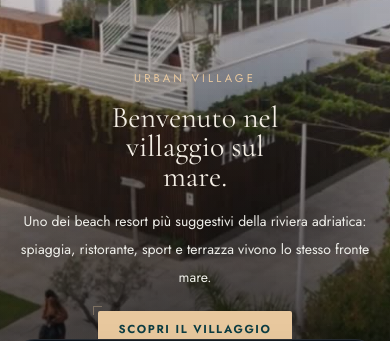
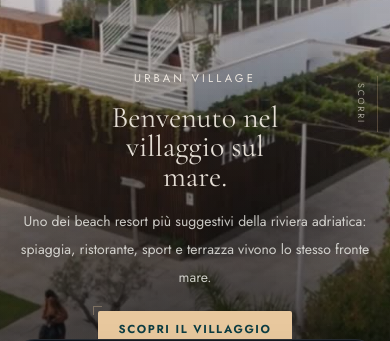
Before and after one commit to frankvillage/hawaii, a Next.js app in the folder web/: page / in a window 390 px wide. Shown: the part 318-659 px from the top of the page. Built offline with nearby package versions, Linux system fonts and the light colour scheme.

Commit message:
Keep journey controls active during playback

```diff
--- a/package.json
+++ b/package.json
@@ -9,7 +9,7 @@
     "test:prototype:mobile": "node tests/prototype-mobile-playwright.js",
     "test:web:booking": "node --no-warnings --experimental-strip-types tests/booking-config.test.mjs",
     "test:web:booking:browser": "node tests/run-web-booking.js",
-    "test:web:journey": "node --no-warnings --experimental-strip-types --test tests/journey-playback.test.mjs tests/journey-clip-plan.test.mjs tests/journey-clip-player.test.mjs tests/journey-scroll-scrub.test.mjs tests/journey-segment-machine.test.mjs tests/journey-media-preference.test.mjs",
+    "test:web:journey": "node --no-warnings --experimental-strip-types --test tests/journey-playback.test.mjs tests/journey-clip-plan.test.mjs tests/journey-clip-player.test.mjs tests/journey-scroll-scrub.test.mjs tests/journey-segment-machine.test.mjs tests/journey-media-preference.test.mjs tests/journey-scroll-cue.test.mjs",
     "test:web:static": "node tests/web-static.js",
     "test:web:smoke": "node tests/web-smoke.js",
     "test:web:video:desktop": "node tests/desktop-video-playback.js",
--- a/web/src/app/globals.css
+++ b/web/src/app/globals.css
@@ -284,6 +284,92 @@ button {
     transform 0.24s ease;
 }
 
+.journey-scroll-cue {
+  right: max(0.75rem, env(safe-area-inset-right));
+  top: 50%;
+  display: flex;
+  align-items: center;
+  gap: 0.55rem;
+  opacity: 0.72;
+  transform: translateY(-50%);
+  transition: opacity 0.3s ease;
+}
+
+.journey-video-activate {
+  right: max(1rem, env(safe-area-inset-right));
+  top: max(6.5rem, calc(env(safe-area-inset-top) + 5rem));
+}
+
+.journey-video-activate:focus-visible {
+  outline: 2px solid #e8c89e;
+  outline-offset: 3px;
+}
+
+@media (max-width: 767px) {
+  .journey-copy-eyebrow,
+  .journey-copy-title {
+    color: rgba(245, 239, 230, 0.92);
+  }
+
+  .journey-copy-summary {
+    color: rgba(238, 238, 233, 0.82);
+  }
+}
+
+.journey-scroll-cue[data-mode="hidden"] {
+  opacity: 0;
+}
+
+.journey-scroll-cue-label {
+  color: rgba(245, 239, 230, 0.82);
+  font-size: 0.56rem;
+  letter-spacing: 0.2em;
+  text-transform: uppercase;
+  writing-mode: vertical-rl;
+}
+
+.journey-scroll-cue-line {
+  position: relative;
+  width: 1px;
+  height: 56px;
+  overflow: hidden;
+  background: rgba(232, 200, 158, 0.34);
+}
+
+.journey-scroll-cue-dot {
+  position: absolute;
+  top: -8px;
+  left: -2px;
+  width: 5px;
+  height: 12px;
+  border-radius: 999px;
+  background: #e8c89e;
+  box-shadow: 0 0 10px rgba(232, 200, 158, 0.7);
+  animation: journey-scroll-cue 1.8s ease-in-out infinite;
+}
+
+.journey-scroll-cue[data-mode="static"] .journey-scroll-cue-dot {
+  top: 22px;
+  animation: none;
+}
+
+@keyframes journey-scroll-cue {
+  0% {
+    transform: translateY(0);
+    opacity: 0;
+  }
+  24% {
+    opacity: 1;
+  }
+  78% {
+    opacity: 1;
+  }
+  100% {
+    transform: translateY(72px);
+    opacity: 0;
+  }
+}
+
 @media (hover: hover) and (pointer: fine) {
   .journey-marker:hover .journey-minicard,
   .journey-marker:focus-within .journey-minicard {
--- /dev/null
+++ b/web/src/components/home/journey-scroll-cue.tsx
@@ -0,0 +1,17 @@
+import type { JourneyScrollCueMode } from "@/lib/journey-scroll-cue-state";
+
+export function JourneyScrollCue({ mode }: { mode: JourneyScrollCueMode }) {
+  return (
+    <div
+      aria-hidden="true"
+      data-testid="journey-scroll-cue"
+      data-mode={mode}
+      className="journey-scroll-cue pointer-events-none absolute z-20 md:hidden"
+    >
+      <span className="journey-scroll-cue-label">Scorri</span>
+      <span className="journey-scroll-cue-line">
+        <span className="journey-scroll-cue-dot" />
+      </span>
+    </div>
+  );
+}
--- a/web/src/components/home/scroll-video-stage.tsx
+++ b/web/src/components/home/scroll-video-stage.tsx
@@ -3,6 +3,14 @@
 import Image from "next/image";
 import Link from "next/link";
 import { useCallback, useEffect, useRef, useState } from "react";
+
+import { JourneyScrollCue } from "@/components/home/journey-scroll-cue";
+import {
+  isRecoverablePlaybackError,
+  readJourneyVideoOverride,
+  shouldEnableJourneyVideo,
+  writeJourneyVideoOverride,
+} from "@/lib/journey-media-preference";
 
 import {
   JOURNEY_CONFIRMED_EVENT,
@@ -18,6 +26,10 @@ import {
   targetTimeForProgress,
   transportForTimes,
 } from "@/lib/journey-scroll-scrub";
+import {
+  journeyScrollCueState,
+  type JourneyScrollCueMode,
+} from "@/lib/journey-scroll-cue-state";
 import {
   homeHero,
   homeJourney,
@@ -38,6 +50,11 @@ const RING_RADIUS = 15;
 const RING_LENGTH = 2 * Math.PI * RING_RADIUS;
 const JOURNEY_FPS = 25;
 const JOURNEY_FRAME_SECONDS = 1 / JOURNEY_FPS;
+const BASE_PATH = process.env.NEXT_PUBLIC_BASE_PATH ?? "";
+
+function mediaUrl(src: string) {
+  return `${BASE_PATH}${src}`;
+}
 
 type JourneyMediaMode = "video" | "stills" | "fallback";
 
@@ -56,7 +73,6 @@ export function ScrollVideoStage() {
   const seekStartedAtRef = useRef(0);
   const playAttemptRef = useRef(false);
   const playAttemptIdRef = useRef(0);
-  const playRejectionCountRef = useRef(0);
   const waitingForGestureRef = useRef(false);
   const maxPlaybackRateRef = useRef(3);
   const isCoarsePointerRef = useRef(false);
@@ -69,18 +85,23 @@ export function ScrollVideoStage() {
   const bufferRetryTimerRef = useRef(0);
   const railScrollingRef = useRef(false);
   const railScrollTimeoutRef = useRef(0);
+  const cueTimeoutRef = useRef(0);
   const progressRef = useRef(0);
   const targetTimeRef = useRef(0);
   const durationRef = useRef(homeJourney.media.duration);
   const reducedMotionRef = useRef(false);
-  const mediaModeRef = useRef<JourneyMediaMode>("video");
+  const sessionVideoOverrideRef = useRef(false);
+  const mediaModeRef = useRef<JourneyMediaMode>("stills");
 
   const [isReducedMotion, setIsReducedMotion] = useState(false);
   const [activeIndex, setActiveIndex] = useState(0);
   const [isScrubbing, setIsScrubbing] = useState(false);
   const [isWaitingForGesture, setIsWaitingForGesture] = useState(false);
   const [isBuffering, setIsBuffering] = useState(false);
-  const [mediaMode, setMediaMode] = useState<JourneyMediaMode>("video");
+  const [mediaMode, setMediaMode] = useState<JourneyMediaMode>("stills");
+  const [motionPreferenceResolved, setMotionPreferenceResolved] = useState(false);
+  const [sessionVideoOverride, setSessionVideoOverride] = useState(false);
+  const [cueMode, setCueMode] = useState<JourneyScrollCueMode>("hidden");
   const [fallbackReason, setFallbackReason] = useState("");
   const [navigationSource, setNavigationSource] = useState<NavigationSource | "initial">(
     "initial",
@@ -274,16 +295,14 @@ export function ScrollVideoStage() {
             () => {
               if (attemptId !== playAttemptIdRef.current) return;
               playAttemptRef.current = false;
-              playRejectionCountRef.current = 0;
               lastMediaTimeRef.current = video.currentTime;
               lastMediaAdvanceAtRef.current = performance.now();
             },
-            () => {
+            (error) => {
               if (attemptId !== playAttemptIdRef.current) return;
               playAttemptRef.current = false;
-              playRejectionCountRef.current += 1;
-              if (playRejectionCountRef.current >= 2) {
-                activateFallback("play-rejected");
+              if (!isRecoverablePlaybackError(error)) {
+                activateFallback("play-error");
                 return;
               }
               waitingForGestureRef.current = true;
@@ -372,14 +391,12 @@ export function ScrollVideoStage() {
       () => {
         if (attemptId !== playAttemptIdRef.current) return;
         playAttemptRef.current = false;
-        playRejectionCountRef.current = 0;
       },
-      () => {
+      (error) => {
         if (attemptId !== playAttemptIdRef.current) return;
         playAttemptRef.current = false;
-        playRejectionCountRef.current += 1;
-        if (playRejectionCountRef.current >= 2) {
-          activateFallback("play-rejected");
+        if (!isRecoverablePlaybackError(error)) {
+          activateFallback("play-error");
           return;
         }
         waitingForGestureRef.current = true;
@@ -405,15 +422,62 @@ export function ScrollVideoStage() {
     requestJourneyFrame();
   }, [requestJourneyFrame]);
 
+  const activateJourneyVideo = useCallback(() => {
+    const video = videoRef.current;
+    if (!video) return;
+
+    const selectedSource = window.matchMedia("(min-aspect-ratio: 3/4)").matches
+      ? homeJourney.media.src
+      : homeJourney.media.mobileSrc;
+
+    video.src = mediaUrl(selectedSource);
+    video.load();
+    const playPromise = video.play();
+
+    sessionVideoOverrideRef.current = true;
+    writeJourneyVideoOverride(window.sessionStorage);
+    setSessionVideoOverride(true);
+    mediaModeRef.current = "video";
+    setMediaMode("video");
+    waitingForGestureRef.current = false;
+    setIsWaitingForGesture(false);
+
+    void playPromise.then(
+      () => {
+        scrollDirtyRef.current = true;
+        requestJourneyFrame();
+      },
+      (error) => {
+        if (isRecoverablePlaybackError(error)) {
+          waitingForGestureRef.current = true;
+          setIsWaitingForGesture(true);
+          return;
+        }
+        activateFallback("play-error");
+      },
+    );
+  }, [activateFallback, requestJourneyFrame]);
+
   useEffect(() => {
     const mediaQuery = window.matchMedia("(prefers-reduced-motion: reduce)");
     const coarsePointerQuery = window.matchMedia("(pointer: coarse)");
+    const storedOverride = readJourneyVideoOverride(window.sessionStorage);
+    sessionVideoOverrideRef.current = storedOverride;
+    setSessionVideoOverride(storedOverride);
+
     const syncMotionPreference = () => {
       const reduced = mediaQuery.matches;
       reducedMotionRef.current = reduced;
       setIsReducedMotion(reduced);
+      setMotionPreferenceResolved(true);
 
-      if (reduced) {
+      const videoEnabled = shouldEnableJourneyVideo({
+        preferenceResolved: true,
+        prefersReducedMotion: reduced,
+        sessionOverride: sessionVideoOverrideRef.current,
+      });
+
+      if (!videoEnabled) {
         mediaModeRef.current = "stills";
         setMediaMode("stills");
         stopScrub();
@@ -477,6 +541,22 @@ export function ScrollVideoStage() {
       return;
     }
 
+    const scheduleIdleCue = () => {
+      window.clearTimeout(cueTimeoutRef.current);
+      cueTimeoutRef.current = window.setTimeout(() => {
+        const rect = wrapper.getBoundingClientRect();
+        setCueMode(
+          journeyScrollCueState({
+            idleMs: 1800,
+            inViewport: rect.bottom > 0 && rect.top < window.innerHeight,
+            progress: progressRef.current,
+            reducedMotion: reducedMotionRef.current,
+            scrolling: false,
+          }),
+        );
+      }, 1800);
+    };
+
     const requestScrollUpdate = () => {
       const nextScrollY = window.scrollY;
       const delta = nextScrollY - lastScrollYRef.current;
@@ -485,6 +565,8 @@ export function ScrollVideoStage() {
       }
       lastScrollYRef.current = nextScrollY;
       lastScrollAtRef.current = performance.now();
+      setCueMode("hidden");
+      scheduleIdleCue();
       if (railScrollingRef.current) {
         window.clearTimeout(railScrollTimeoutRef.current);
         railScrollTimeoutRef.current = window.setTimeout(() => {
@@ -499,6 +581,7 @@ export function ScrollVideoStage() {
     const requestResizeUpdate = () => {
       scrollDirtyRef.current = true;
       requestJourneyFrame();
+      scheduleIdleCue();
     };
 
     requestResizeUpdate();
@@ -510,6 +593,7 @@ export function ScrollVideoStage() {
       window.removeEventListener("scroll", requestScrollUpdate);
       window.removeEventListener("resize", requestResizeUpdate);
       window.clearTimeout(railScrollTimeoutRef.current);
+      window.clearTimeout(cueTimeoutRef.current);
     };
   }, [requestJourneyFrame]);
 
@@ -554,13 +638,7 @@ export function ScrollVideoStage() {
   const confirmedIndex = activeIndex;
   const activeScene = homeJourney.scenes[activeIndex] ?? homeJourney.scenes[0];
   const panelScene = homeJourney.scenes[panelSceneIndex] ?? activeScene;
-  const isMoving = isScrubbing;
-  const sceneFraction = isMoving ? 0.35 : 1;
-  const rawSettle = isMoving ? 0.3 : 1;
-  const overlaySettle = rawSettle;
-
-  const overlaysInteractive = !isMoving;
-  const hotspotsInteractive = !isMoving;
+  const sceneFraction = 1;
 
   const activeStill = activeScene.still ?? homeJourney.media.poster;
 
@@ -577,13 +655,13 @@ export function ScrollVideoStage() {
     copyAlign === "center" ? "justify-center" : copyAlign === "right" ? "justify-end" : "";
 
   const overlayStyle = {
-    opacity: overlaySettle,
-    transform: `translateY(${((1 - overlaySettle) * 16).toFixed(1)}px)`,
+    opacity: 1,
+    transform: "translateY(0)",
   };
 
   const hotspotLayerStyle = {
-    opacity: rawSettle,
-    transform: `translateY(${((1 - rawSettle) * 16).toFixed(1)}px)`,
+    opacity: 1,
+    transform: "translateY(0)",
   };
 
   const handlePointerMove = (event: React.MouseEvent<HTMLDivElement>) => {
@@ -634,6 +712,8 @@ export function ScrollVideoStage() {
       data-media-state={playbackState}
       data-playback-state={playbackState}
       data-fallback-reason={fallbackReason}
+      data-motion-preference-resolved={String(motionPreferenceResolved)}
+      data-session-video-override={String(sessionVideoOverride)}
       data-nav-source={navigationSource}
       data-target-time="0.000"
       data-scroll-progress="0.0000"
@@ -654,16 +734,17 @@ export function ScrollVideoStage() {
         onMouseMove={handlePointerMove}
         onMouseLeave={resetPointer}
       >
-        {mediaMode === "video" ? (
         <video
           ref={videoRef}
           data-testid="journey-video"
-            className="absolute inset-0 h-full w-full object-cover"
+          className={`absolute inset-0 h-full w-full object-cover ${
+            mediaMode === "video" ? "opacity-100" : "pointer-events-none opacity-0"
+          }`}
           muted
           playsInline
-            preload="auto"
-            poster={homeJourney.media.poster}
-            aria-label={homeJourney.media.alt}
+          preload={mediaMode === "video" ? "auto" : "none"}
+          poster={mediaUrl(homeJourney.media.poster)}
+          aria-hidden="true"
           onLoadedMetadata={(event) => {
             const duration = event.currentTarget.duration;
             if (Number.isFinite(duration) && duration > 0) {
@@ -679,19 +760,24 @@ export function ScrollVideoStage() {
           }}
           onError={() => activateFallback("media-error")}
         >
+          {mediaMode === "video" && !sessionVideoOverride ? (
+            <>
               <source
-              src={homeJourney.media.src}
+                src={mediaUrl(homeJourney.media.src)}
                 type="video/mp4"
                 media="(min-aspect-ratio: 3/4)"
                 onError={() => activateFallback("media-error")}
               />
               <source
-              src={homeJourney.media.mobileSrc}
+                src={mediaUrl(homeJourney.media.mobileSrc)}
                 type="video/mp4"
                 onError={() => activateFallback("media-error")}
               />
+            </>
+          ) : null}
         </video>
-        ) : (
+
+        {mediaMode !== "video" ? (
           <Image
             key={activeStill}
             src={activeStill}
@@ -702,7 +788,7 @@ export function ScrollVideoStage() {
             data-testid={mediaMode === "fallback" ? "journey-fallback" : undefined}
             className="absolute inset-0 object-cover object-center"
           />
-        )}
+        ) : null}
 
         {/* No boxes: legibility comes from one light veil plus a feathered
             scrim that follows the copy block (left / center / right). */}
@@ -722,6 +808,19 @@ export function ScrollVideoStage() {
           className="absolute inset-0 bg-[radial-gradient(115%_125%_at_100%_100%,rgba(6,6,7,0.55),rgba(6,6,7,0.26)_42%,transparent_68%)] transition-opacity duration-700"
           style={{ opacity: copyAlign === "right" ? 1 : 0 }}
         />
+
+        {motionPreferenceResolved && (mediaMode === "stills" || isWaitingForGesture) ? (
+          <button
+            type="button"
+            data-testid="journey-video-activate"
+            onClick={activateJourneyVideo}
+            className="journey-video-activate absolute z-30 inline-flex min-h-11 items-center rounded-full border border-[rgba(232,200,158,0.6)] bg-[rgba(7,8,8,0.64)] px-4 text-[0.64rem] font-semibold uppercase tracking-[0.16em] text-[#f5efe6] backdrop-blur-md"
+          >
+            {mediaMode === "stills" ? "Attiva esperienza video" : "Avvia il video"}
+          </button>
+        ) : null}
+
+        <JourneyScrollCue mode={cueMode} />
 
         {/* pb-36 keeps the CTA row clear of the soul rail and the WhatsApp
             button on phones; both float over the stage's bottom band. */}
@@ -771,7 +870,6 @@ export function ScrollVideoStage() {
           </div>
 
           <div
-            inert={!hotspotsInteractive}
             className="pointer-events-none absolute inset-0"
             style={hotspotLayerStyle}
           >
@@ -801,9 +899,9 @@ export function ScrollVideoStage() {
                     href={hotspot.href}
                     data-testid="scene-hotspot"
                     onClick={(event) => openHotspotSheet(event, hotspot)}
-                    className={`flex items-center gap-2.5 p-2 ${
+                    className={`pointer-events-auto flex items-center gap-2.5 p-2 ${
                       mirrored ? "flex-row-reverse" : ""
-                    } ${hotspotsInteractive ? "pointer-events-auto" : "pointer-events-none"}`}
+                    }`}
                   >
                     <span className="journey-dot" />
                     <span className="journey-hairline" />
@@ -837,6 +935,7 @@ export function ScrollVideoStage() {
 
           <div className="grid gap-8">
             <div
+              data-testid="journey-persistent-copy"
               className={`max-w-2xl ${copyAlignClasses}`}
               style={{
                 ...overlayStyle,
@@ -845,12 +944,12 @@ export function ScrollVideoStage() {
             >
               <p
                 data-testid="scene-eyebrow"
-                className="text-[0.7rem] uppercase tracking-[0.28em] text-[#e8c89e]"
+                className="journey-copy-eyebrow text-[0.7rem] uppercase tracking-[0.28em] text-[#e8c89e]"
               >
                 {activeScene.eyebrow}
               </p>
               <h2
-                className={`mt-4 max-w-[14ch] font-serif text-3xl leading-[0.98] text-[#f5efe6] sm:text-5xl lg:text-6xl ${
+                className={`journey-copy-title mt-4 max-w-[14ch] font-serif text-3xl leading-[0.98] text-[#f5efe6] sm:text-5xl lg:text-6xl ${
                   copyAlign === "center" ? "mx-auto" : copyAlign === "right" ? "ml-auto" : ""
                 }`}
                 style={{ textShadow: "0 2px 30px rgba(8,9,10,0.6)" }}
@@ -858,7 +957,7 @@ export function ScrollVideoStage() {
                 {activeScene.title}
               </h2>
               <p
-                className={`mt-4 max-w-xl text-sm leading-7 text-[#eeeee9] sm:mt-5 sm:text-base sm:leading-8 ${
+                className={`journey-copy-summary mt-4 max-w-xl text-sm leading-7 text-[#eeeee9] sm:mt-5 sm:text-base sm:leading-8 ${
                   copyAlign === "center" ? "mx-auto" : copyAlign === "right" ? "ml-auto" : ""
                 }`}
                 style={{ textShadow: "0 1px 18px rgba(8,9,10,0.55)" }}
@@ -867,10 +966,7 @@ export function ScrollVideoStage() {
               </p>
 
               <div
-                inert={!overlaysInteractive}
-                className={`mt-5 flex flex-wrap gap-3 sm:mt-6 ${copyRowJustify} ${
-                  overlaysInteractive ? "" : "pointer-events-none"
-                }`}
+                className={`mt-5 flex flex-wrap gap-3 sm:mt-6 ${copyRowJustify}`}
               >
                 {activeScene.action?.external ? (
                   <a
--- /dev/null
+++ b/web/src/lib/journey-scroll-cue-state.ts
@@ -0,0 +1,23 @@
+type JourneyScrollCueInput = {
+  idleMs: number;
+  inViewport: boolean;
+  progress: number;
+  reducedMotion: boolean;
+  scrolling: boolean;
+};
+
+export type JourneyScrollCueMode = "hidden" | "static" | "animated";
+
+export function journeyScrollCueState({
+  idleMs,
+  inViewport,
+  progress,
+  reducedMotion,
+  scrolling,
+}: JourneyScrollCueInput): JourneyScrollCueMode {
+  if (!inViewport || progress >= 0.985 || scrolling || idleMs < 1800) {
+    return "hidden";
+  }
+
+  return reducedMotion ? "static" : "animated";
+}
```
Also changed, not shown: 1 other file (tests, documents, lock files or other folders). Lines whose indentation alone changed are shown as unchanged.
